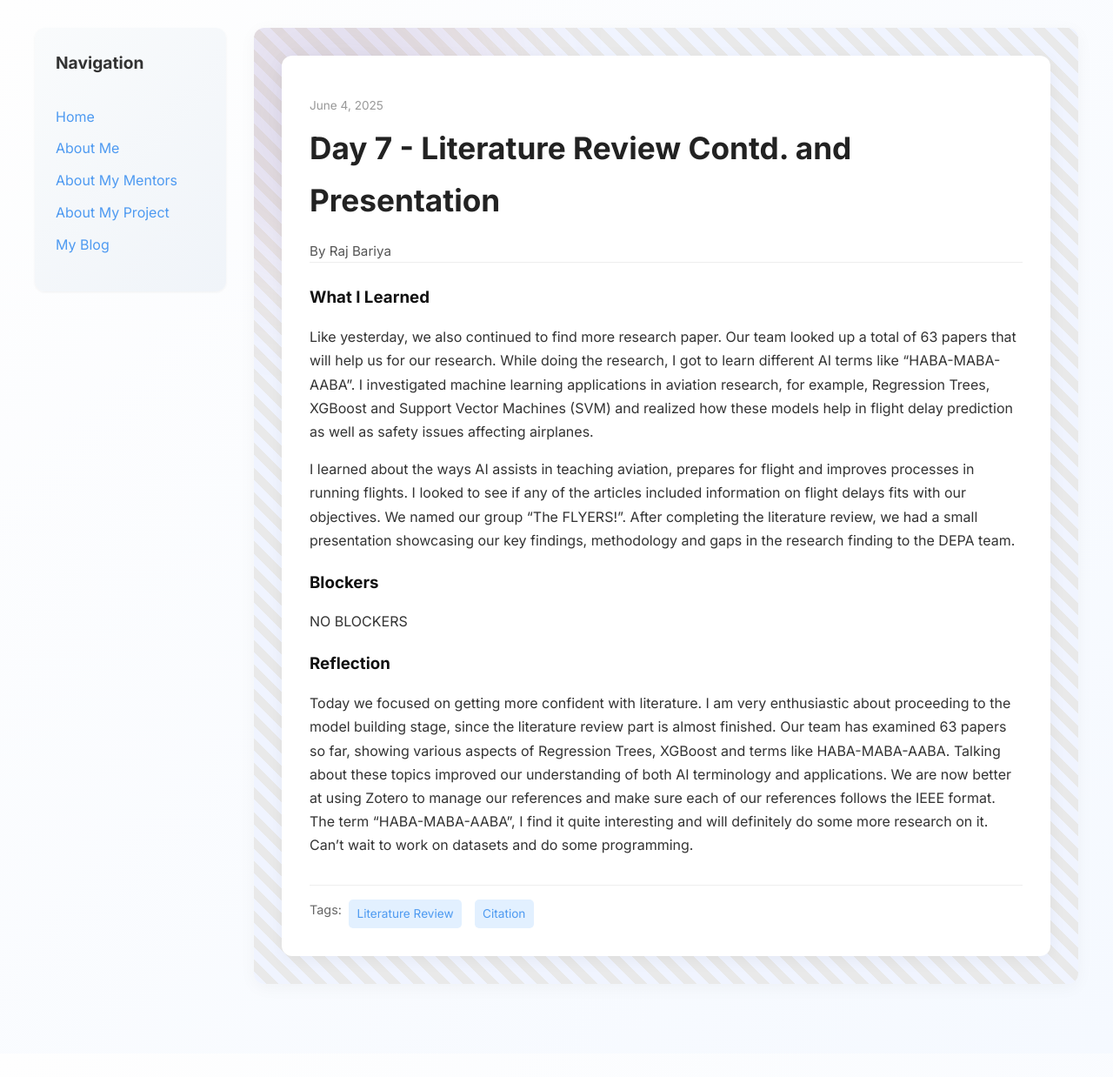
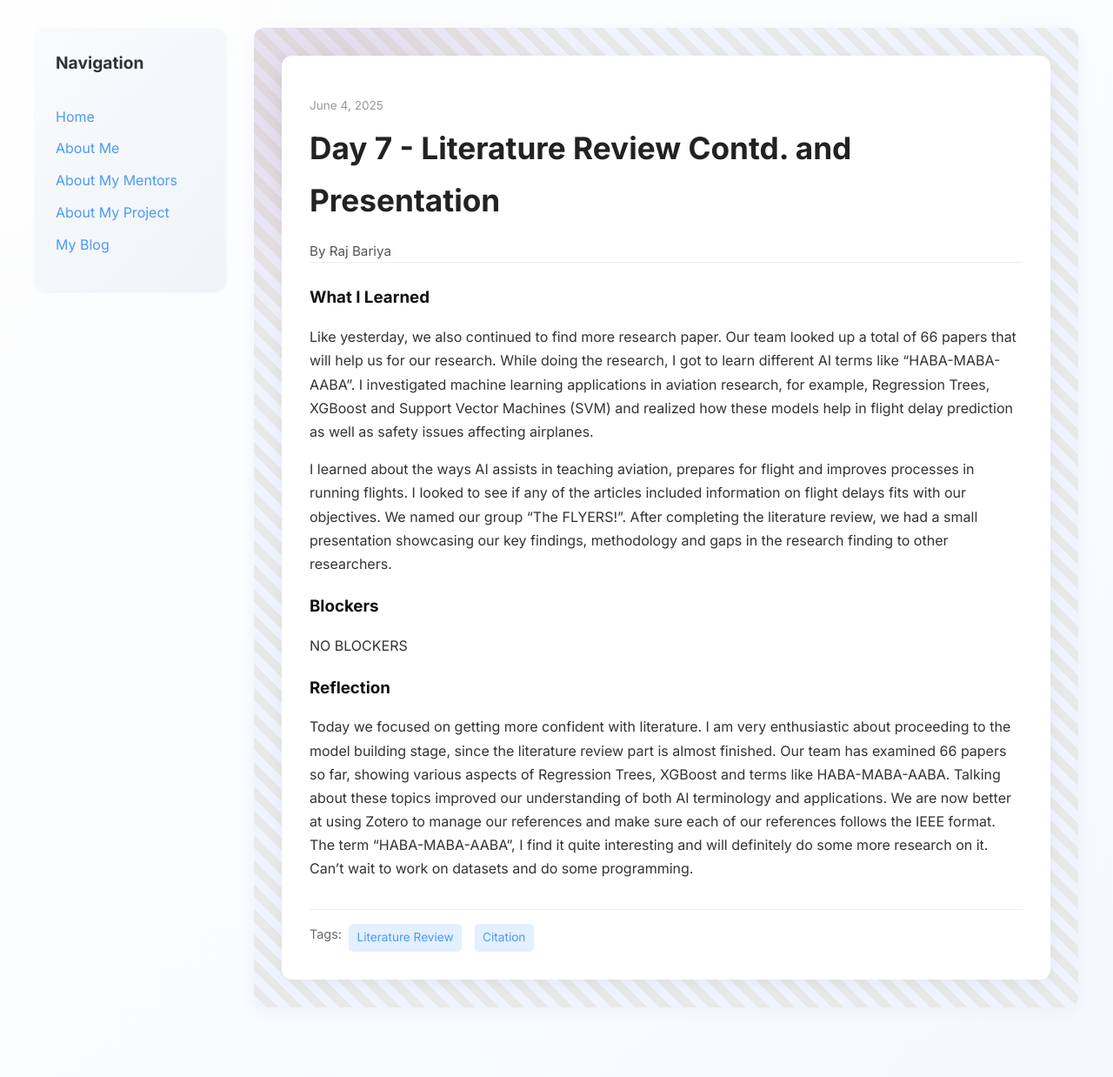
Before and after one commit to rajbariyaa/rajbariyaa.github.io, a Jekyll site: the page built from _posts/2025-06-04-day-7.md, in a window 1280 px wide. Shown: the whole page at 87% size. Built offline with Jekyll 4.4.1, drawn with Linux system fonts in a browser that asks for light colours; before the commit the page ends 1211 px from its top, so only the background shows below that.

Commit message:
Update 2025-06-04-day-7.md

```diff
--- a/_posts/2025-06-04-day-7.md
+++ b/_posts/2025-06-04-day-7.md
@@ -7,12 +7,12 @@ permalink: /day7.html
 tags: ["Literature Review", "Citation"]
 
 what_i_learned: |
-  Like yesterday, we also continued to find more research paper. Our team looked up a total of 63 papers that will help us for our research. While doing the research, I got to learn different AI terms like "HABA-MABA-AABA". I investigated machine learning applications in aviation research, for example, Regression Trees, XGBoost and Support Vector Machines (SVM) and realized how these models help in flight delay prediction as well as safety issues affecting airplanes.
+  Like yesterday, we also continued to find more research paper. Our team looked up a total of 66 papers that will help us for our research. While doing the research, I got to learn different AI terms like "HABA-MABA-AABA". I investigated machine learning applications in aviation research, for example, Regression Trees, XGBoost and Support Vector Machines (SVM) and realized how these models help in flight delay prediction as well as safety issues affecting airplanes.
 
-  I learned about the ways AI assists in teaching aviation, prepares for flight and improves processes in running flights. I looked to see if any of the articles included information on flight delays fits with our objectives. We named our group "The FLYERS!". After completing the literature review, we had a small presentation showcasing our key findings, methodology and gaps in the research finding to the DEPA team.
+  I learned about the ways AI assists in teaching aviation, prepares for flight and improves processes in running flights. I looked to see if any of the articles included information on flight delays fits with our objectives. We named our group "The FLYERS!". After completing the literature review, we had a small presentation showcasing our key findings, methodology and gaps in the research finding to other researchers.
 blockers: |
  NO BLOCKERS
 
 reflection: |
-  Today we focused on getting more confident with literature. I am very enthusiastic about proceeding to the model building stage, since the literature review part is almost finished. Our team has examined 63 papers so far, showing various aspects of Regression Trees, XGBoost and terms like HABA-MABA-AABA. Talking about these topics improved our understanding of both AI terminology and applications. We are now better at using Zotero to manage our references and make sure each of our references follows the IEEE format. The term "HABA-MABA-AABA", I find it quite interesting and will definitely do some more research on it. Can't wait to work on datasets and do some programming.
+  Today we focused on getting more confident with literature. I am very enthusiastic about proceeding to the model building stage, since the literature review part is almost finished. Our team has examined 66 papers so far, showing various aspects of Regression Trees, XGBoost and terms like HABA-MABA-AABA. Talking about these topics improved our understanding of both AI terminology and applications. We are now better at using Zotero to manage our references and make sure each of our references follows the IEEE format. The term "HABA-MABA-AABA", I find it quite interesting and will definitely do some more research on it. Can't wait to work on datasets and do some programming.
 ---
```
